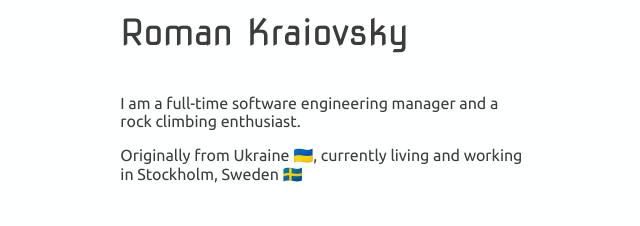
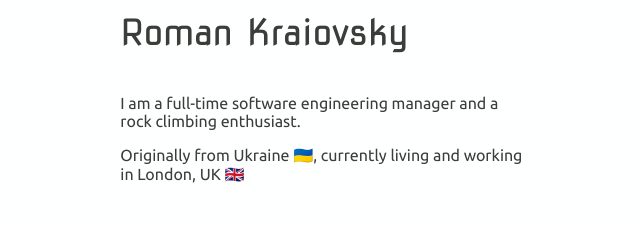
Before and after one commit to kraiovsky/kraiovsky-website, a Next.js app: page / in a window 1280 px wide. Shown: the top 226 px of the page, without its empty margins (318-958 px from the left). Built offline with nearby package versions, Linux system fonts and the light colour scheme.

Commit message:
Update my location to London

```diff
--- a/pages/index.js
+++ b/pages/index.js
@@ -54,9 +54,9 @@ const Home = () => {
           <span role="img" aria-label="ua-flag">
             🇺🇦
           </span>
-          , currently living and working in Stockholm, Sweden{' '}
+          , currently living and working in London, UK{' '}
           <span role="img" aria-label="se-flag">
-            🇸🇪
+            🇬🇧
           </span>
         </p>
       </Cell>
```
